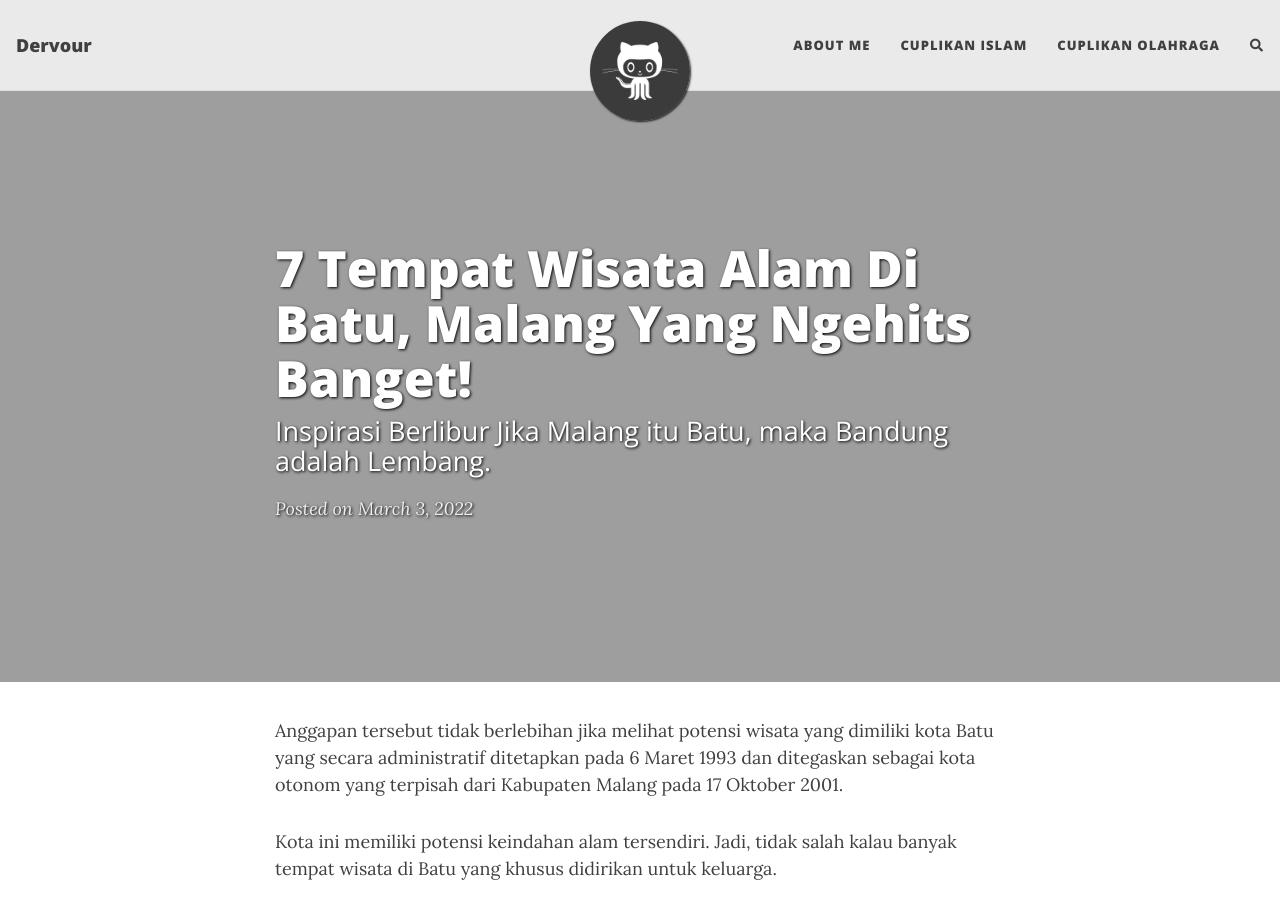
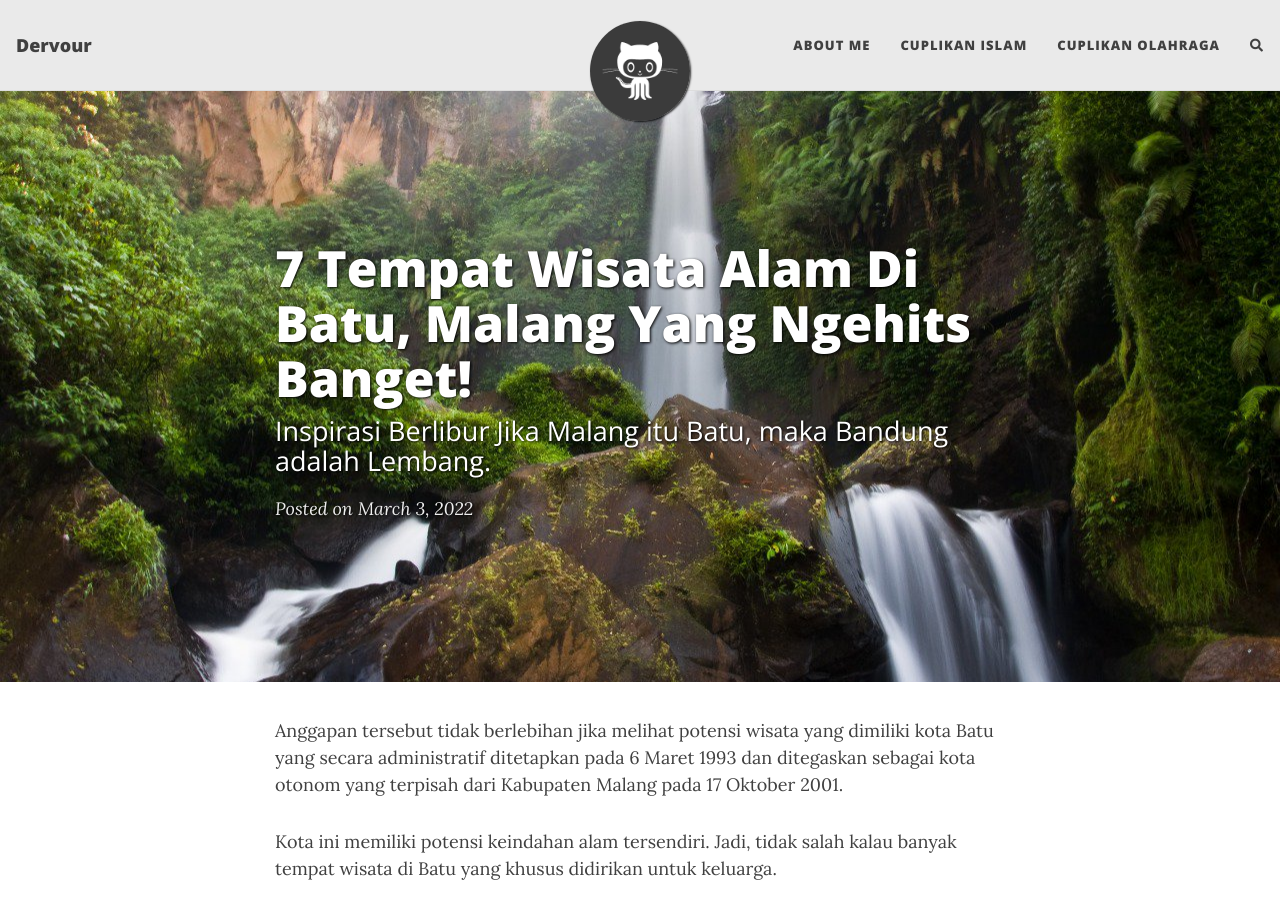
Before and after one commit to Aldanz/dervour.romhackhispano.org, a Jekyll site: the page built from _posts/2022-03-03-7 Tempat Wisata Alam Di Batu, Malang.md, in a window 1280 px wide and 900 px high. Built offline with Jekyll 4.4.1, drawn with Linux system fonts in a browser that asks for light colours; nearby versions of some CDN libraries; comment, search, counter and statistics services are not loaded.

Commit message:
Update 2022-03-03-7 Tempat Wisata Alam Di Batu, Malang.md

```diff
--- a/_posts/2022-03-03-7 Tempat Wisata Alam Di Batu, Malang.md
+++ b/_posts/2022-03-03-7 Tempat Wisata Alam Di Batu, Malang.md
@@ -2,9 +2,9 @@
 layout: post
 title: 7 Tempat Wisata Alam Di Batu, Malang Yang Ngehits Banget!
 subtitle: Inspirasi Berlibur Jika Malang itu Batu, maka Bandung adalah Lembang.
-cover-img: /assets/img/wisata malang.jpg
-thumbnail-img: /assets/img/wisata malang.jpg
-share-img: /assets/img/wisata malang.jpg
+cover-img: /assets/img/wisata-malang.jpg
+thumbnail-img: /assets/img/wisata-malang.jpg
+share-img: /assets/img/wisata-malang.jpg
 tags: [wisata, Malang]
 ---
 
```
